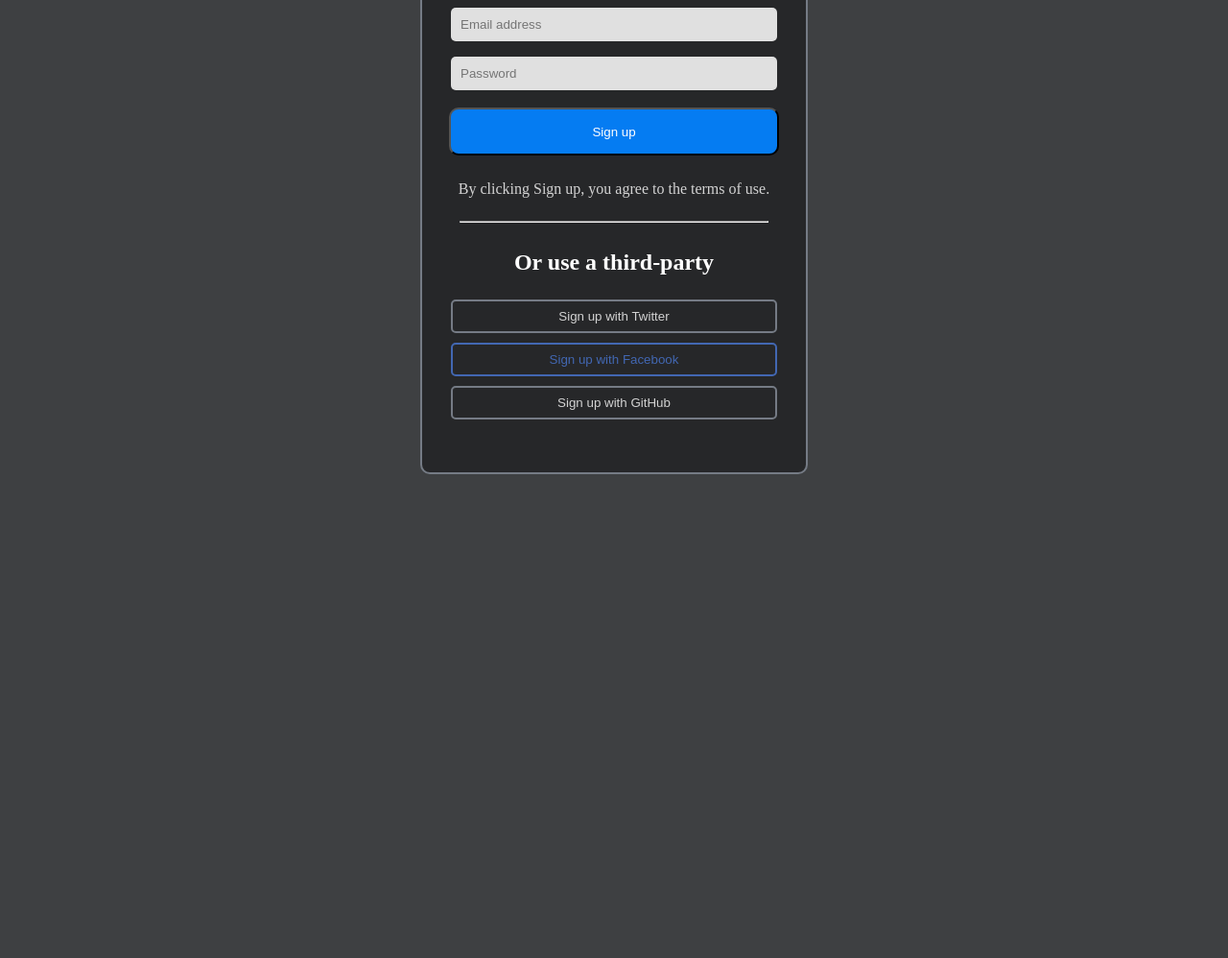
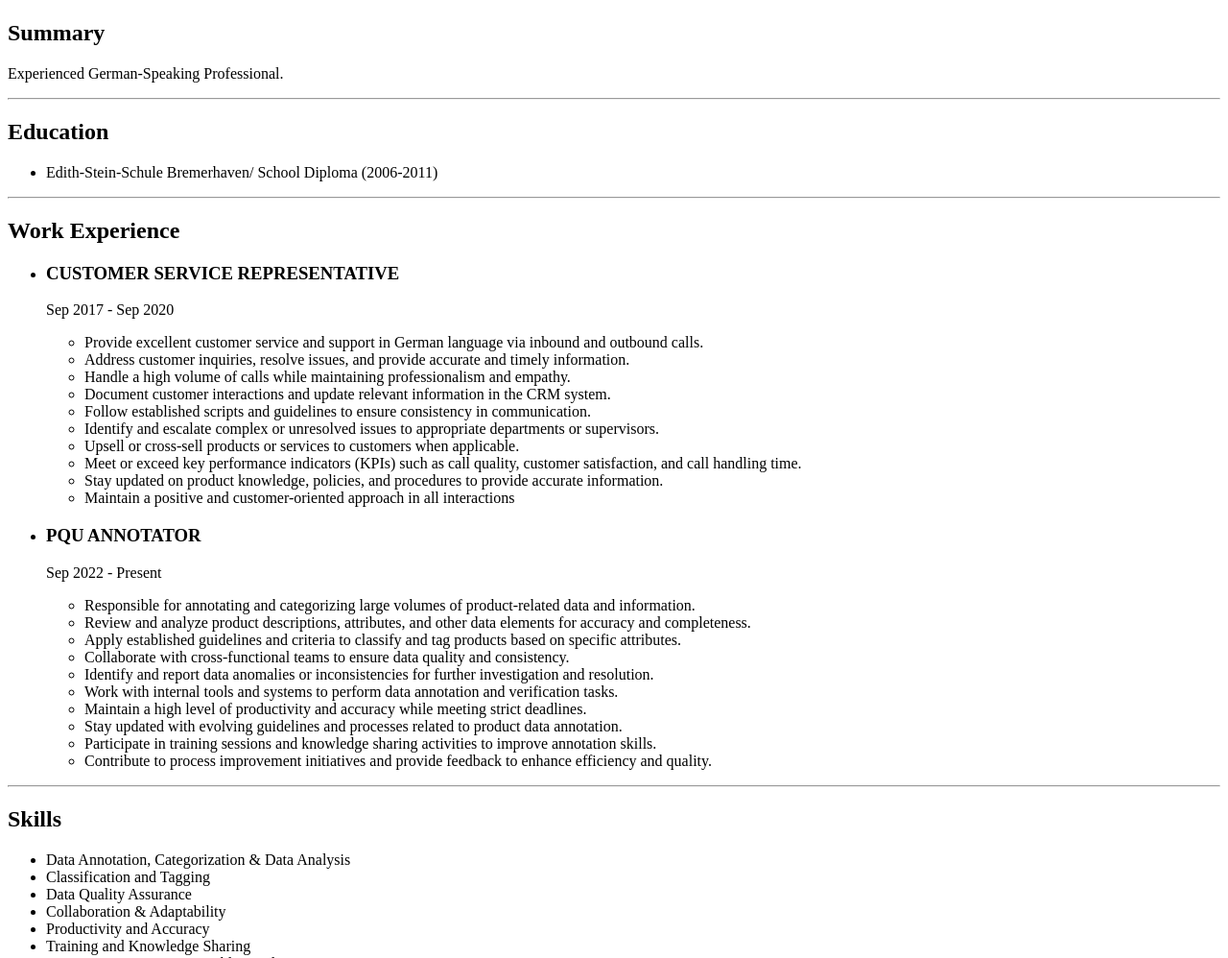
Before and after one commit to DevRayShiro/HTML-Portfolio, a plain HTML site: page index.html in a window 1280 px wide. Shown: the part 216-1214 px from the top of the page at 96% size. Before the commit the page ends 816 px from the top, so only its background shows below. Drawn offline with Linux system fonts and the light colour scheme.

Commit message:
Add files via upload

```diff
--- a/index.html
+++ b/index.html
@@ -3,105 +3,98 @@
 <head>
     <meta charset="UTF-8">
     <meta name="viewport" content="width=device-width, initial-scale=1.0">
-    <style>
-    body {
-        background-color: #3e4042;
-        height: 100vh;
-        justify-content: center;
-        align-items: center;
-        display: flex;
-    }
-    .container{
-        height: 600px;
-        width: 400px;
-        background-color: #262729;
-        border-radius: 10px;
-        border:  #757b85 solid 2px;
-        flex-direction: column;
-        align-items: center;
-        display: flex;
-    }
-    h1 {
-        color: white;
-        text-align: center;
-        margin-top: 50px;
-    }
-
-    input {
-        width: 80%; /* Adjust the width as needed */
-        margin: 8px; /* Adjust the margin as needed */
-        padding: 10px; /* Adjust the padding as needed */
-        border: none;
-        background-color: #e0e0e0;
-        border-radius: 5px;
-    }
-
-    .sign-up {
-        background-color: #057cf2;
-        width: 86%;
-        margin: 10px;
-        border-radius: 10px;
-        height: 50px;
-        color: white;
-    }
-
-    .text-lightgray {
-        color: lightgray;
-    }
-    hr {
-        width: 80%;
-    }
-    h2 {
-        color: white;
-    }
-
-    .twitter {
-        width: 85%;
-        margin: 5px;
-        height: 35px;
-        border-radius: 5px;
-        background-color: #262729 ;
-        border: solid #757b85 2px;
-        color: lightgrey;
-    }
-
-    .facebook {
-        width: 85%;
-        margin: 5px;
-        height: 35px;
-        border-radius: 5px;
-        background-color: #262729 ;
-        color: #4267B2;
-        border: solid #4267B2 2px;
-    }
-
-    .github {
-        width: 85%;
-        margin: 5px;
-        height: 35px;
-        border-radius: 5px;
-        background-color: #262729 ;
-        border: solid #757b85 2px;
-        color: lightgrey;
-    }
-
-    </style>
-
-    <title>Sign Up</title>
+    <title>My Resume</title>
 </head>
 <body>
-    <div class="container">
-        <h1>Sign Up for free</h1>
-        <input class="email" type="text" placeholder="Email address">
-        <input class="password" type="text" placeholder="Password">
-        <button type="button" class="sign-up">Sign up</button>
-        <p class="text-lightgray d-none d-md-block">By clicking Sign up, you agree to the terms of use.</p>
-        <hr>
-        <h2>Or use a third-party</h2>
-        <button class="twitter">Sign up with Twitter</button>
-        <button class="facebook">Sign up with Facebook</button>
-        <button class="github">Sign up with GitHub</button>
-    </div>
+    <h1>Raymond Diekmann</h1>
+    <img src="./Assets/_MG_9013_MN.jpg"  width="200" alt="Profile Picture">
 
+    <h2>Summary</h2>
+
+    <p>Experienced German-Speaking Professional.</p>
+    <hr>
+    <h2>Education</h2>
+    <ul>
+        <li>Edith-Stein-Schule Bremerhaven/ School Diploma (2006-2011)</li>
+    </ul>
+
+    <hr>
+
+    <h2>Work Experience</h2>
+    <ul>
+        <li><h3>CUSTOMER SERVICE REPRESENTATIVE</h3></li>
+        <p>Sep 2017 - Sep 2020</p>
+            <ul>
+                <li>Provide excellent customer service and support in German language via inbound and outbound calls.</li>
+                <li>Address customer inquiries, resolve issues, and provide accurate and timely information.
+                </li>
+                <li>Handle a high volume of calls while maintaining professionalism and empathy.
+                </li>
+                <li>Document customer interactions and update relevant information in the CRM system.</li>
+                <li>Follow established scripts and guidelines to ensure consistency in communication.</li>
+                <li>Identify and escalate complex or unresolved issues to appropriate departments or supervisors.</li>
+                <li>Upsell or cross-sell products or services to customers when applicable.</li>
+                <li>Meet or exceed key performance indicators (KPIs) such as call quality, customer satisfaction, and call
+                    handling time.</li>
+                <li>Stay updated on product knowledge, policies, and procedures to provide accurate information.</li>
+                <li>Maintain a positive and customer-oriented approach in all interactions</li>
+            </ul>
+    </ul>
+
+    <ul>
+        <li><h3>PQU ANNOTATOR</h3></li>
+        <p>Sep 2022 - Present</p>
+        <ul>
+            <li>Responsible for annotating and categorizing large
+                volumes of product-related data and information.</li>
+            <li>Review and analyze product descriptions, attributes,
+                and other data elements for accuracy and
+                completeness.
+                </li>
+            <li>Apply established guidelines and criteria to classify and
+                tag products based on specific attributes.</li>
+            <li>Collaborate with cross-functional teams to ensure data
+                quality and consistency.
+                </li>
+            <li>Identify and report data anomalies or inconsistencies
+                for further investigation and resolution.</li>
+            <li>Work with internal tools and systems to perform data
+                annotation and verification tasks.</li>
+            <li>Maintain a high level of productivity and accuracy while
+                meeting strict deadlines.</li>
+            <li>Stay updated with evolving guidelines and processes
+                related to product data annotation.</li>
+            <li>Participate in training sessions and knowledge sharing
+                activities to improve annotation skills.</li>
+            <li>Contribute to process improvement initiatives and
+                provide feedback to enhance efficiency and quality.
+                </li>
+        </ul>
+    </ul>
+    <hr>
+    <h2>Skills</h2>
+    <ul>
+        <li>Data Annotation, Categorization
+            & Data Analysis</li>
+        <li>Classification and Tagging</li>
+        <li>Data Quality Assurance</li>
+        <li>Collaboration & Adaptability
+        </li>
+        <li>Productivity and Accuracy</li>
+        <li>Training and Knowledge Sharing</li>
+        <li>Process Improvement & Problem
+            Solving</li>
+        <li>Customer Service &
+            Communication</li>
+        <li>CRM Systems</li>
+        <li>Upselling/Cross-selling
+        </li>
+        <li>Performance Metrics</li>
+        <li>Product Knowledge</li>
+        <li>Cryptocurrency</li>
+    </ul>
+    <hr>
+    <h2>Other</h2>
+    <a href="./Public/Contact.html">Contact</a>
 </body>
 </html>
```
